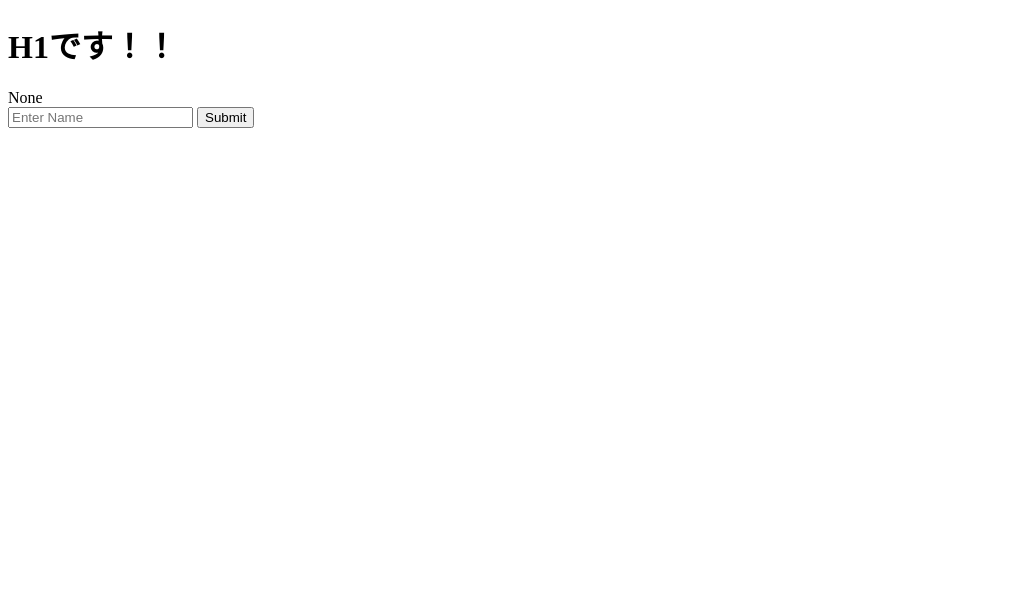
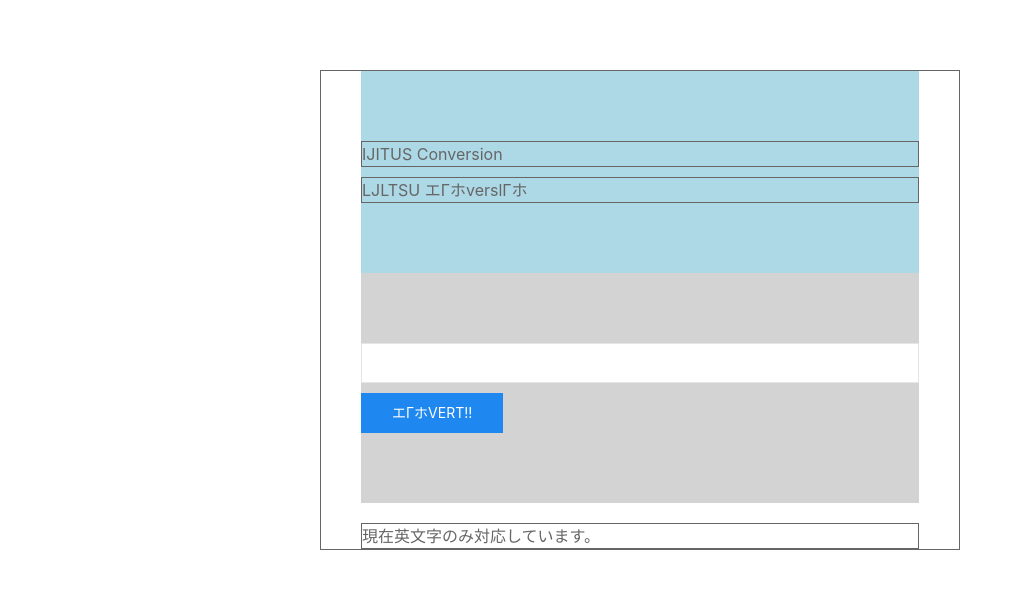
Before and after one commit to iijvill/python-flask-kotobuki, a Flask app: page /index in a window 1280 px wide. Shown: the top 589 px of the page, without its empty margins (0-1015 px from the left). Run offline with Flask 2, Linux system fonts and the light colour scheme; some libraries are stand-ins or nearby versions.

Commit message:
htmlの編集中

```diff
--- a/app/app.py
+++ b/app/app.py
@@ -5,15 +5,12 @@ from flask import Flask, render_template, request
 
 app = Flask(__name__)
 
-# ルーティング。/にアクセスされたらhelloメソッドを実行する
-@app.route("/")
 # ルーティング。/indexへアクセスされたらindexメソッドを実行する
 @app.route("/index")
 def index():
-    name = request.args.get("name")  # request.args.getでクエリストリングを受け取ることができる
 
     # render_templateの引数に入れることでhtml側に送ることができる
-    return render_template("index.html", name=name)
+    return render_template("index.html")
 
 
 @app.route("/index", methods=["post"])
--- a/app/templates/index.html
+++ b/app/templates/index.html
@@ -5,17 +5,38 @@
     <meta charset="UTF-8">
     <meta name="viewport" content="width=device-width, initial-scale=1.0">
     <meta http-equiv="X-UA-Compatible" content="ie=edge">
+    <title>LJLTSU エΓホverslΓホ</title>
+    <!-- UIkit CSS -->
+    <link rel="stylesheet" href="https://cdn.jsdelivr.net/npm/uikit@3.3.1/dist/css/uikit.min.css" />
 
+    <!-- UIkit JS -->
+    <script src="https://cdn.jsdelivr.net/npm/uikit@3.3.1/dist/js/uikit.min.js"></script>
+    <script src="https://cdn.jsdelivr.net/npm/uikit@3.3.1/dist/js/uikit-icons.min.js"></script>
 </head>
 
 <body>
-    <h1>H1です！！</h1>
-    <div>{{name}}</div>
+    <div class="uk-width-1-2 uk-container uk-margin-large-top" style=" border: solid 1px;">
 
-    <form action="/index" method="POST">
-        <input type="text" name="name" placeholder="Enter Name">
-        <input type="submit" value="Submit">
-    </form>
+        <div class="uk-section" style="background-color:lightblue">
+            <div class="uk-margin-small" style="border: solid 1px;">IJITUS Conversion</div>
+            <div class="uk-margin-small" style="border: solid 1px;">LJLTSU エΓホverslΓホ</div>
+        </div>
+
+        <div class="uk-section" style="background-color:lightgray">
+            <form action="/index" method="POST">
+                <input class="uk-input" type="text" name="name">
+                <button class="uk-button uk-button-primary uk-margin-small-top" type="submit">エΓホvert!!</button>
+            </form>
+        </div>
+
+        <!-- <div class="uk-margin uk-form-width-medium uk-text-center uk-padding-large" style="border: solid 1px;">
+            <form action="/index" method="POST">
+                <input class="uk-input" type="text" name="name">
+                <button class="uk-button uk-button-primary uk-margin-small-top" type="submit">エΓホvert!!</button>
+            </form>
+        </div> -->
+        <div class="uk-margin" style="border: solid 1px;">現在英文字のみ対応しています。</div>
+    </div>
 </body>
 
 </html>
```
